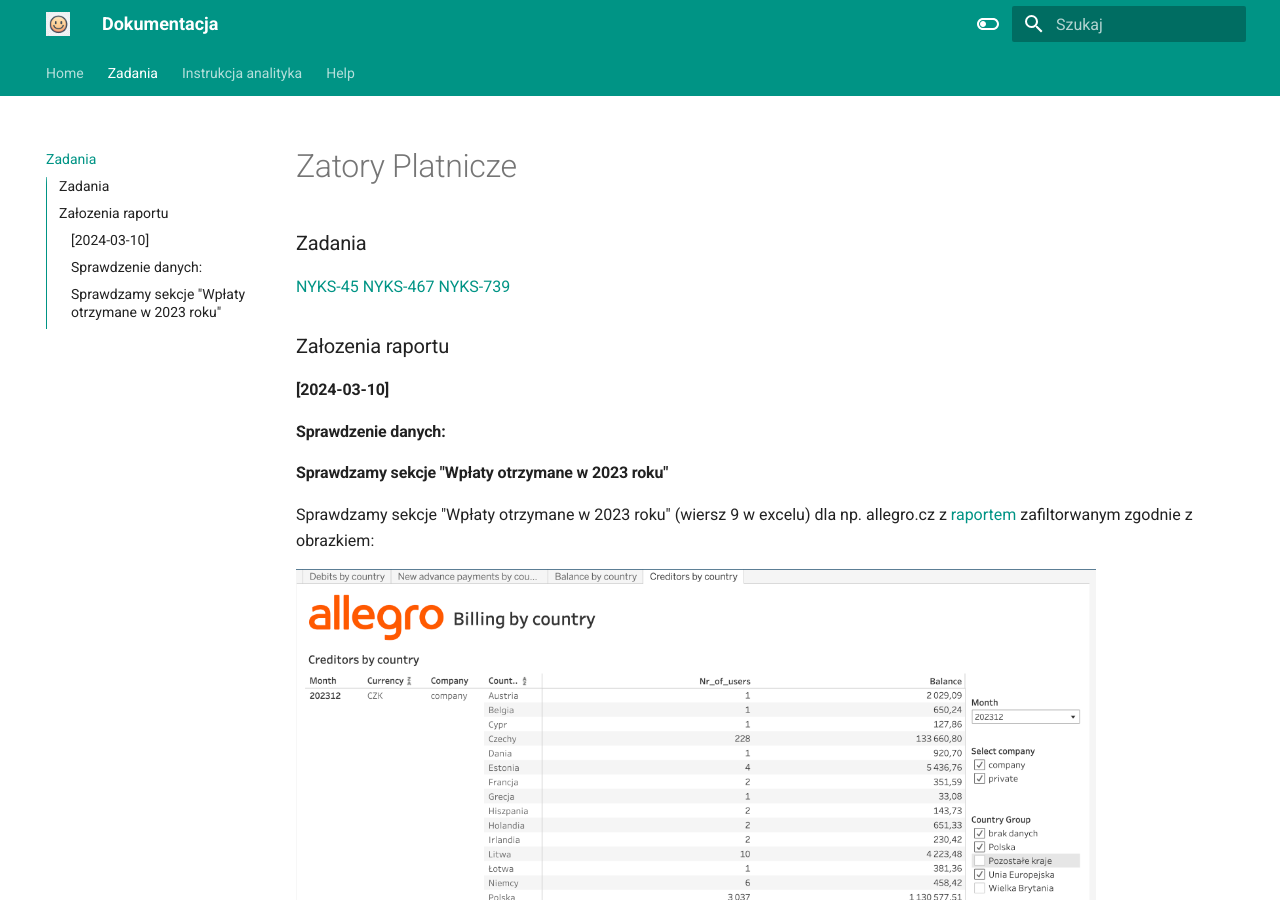
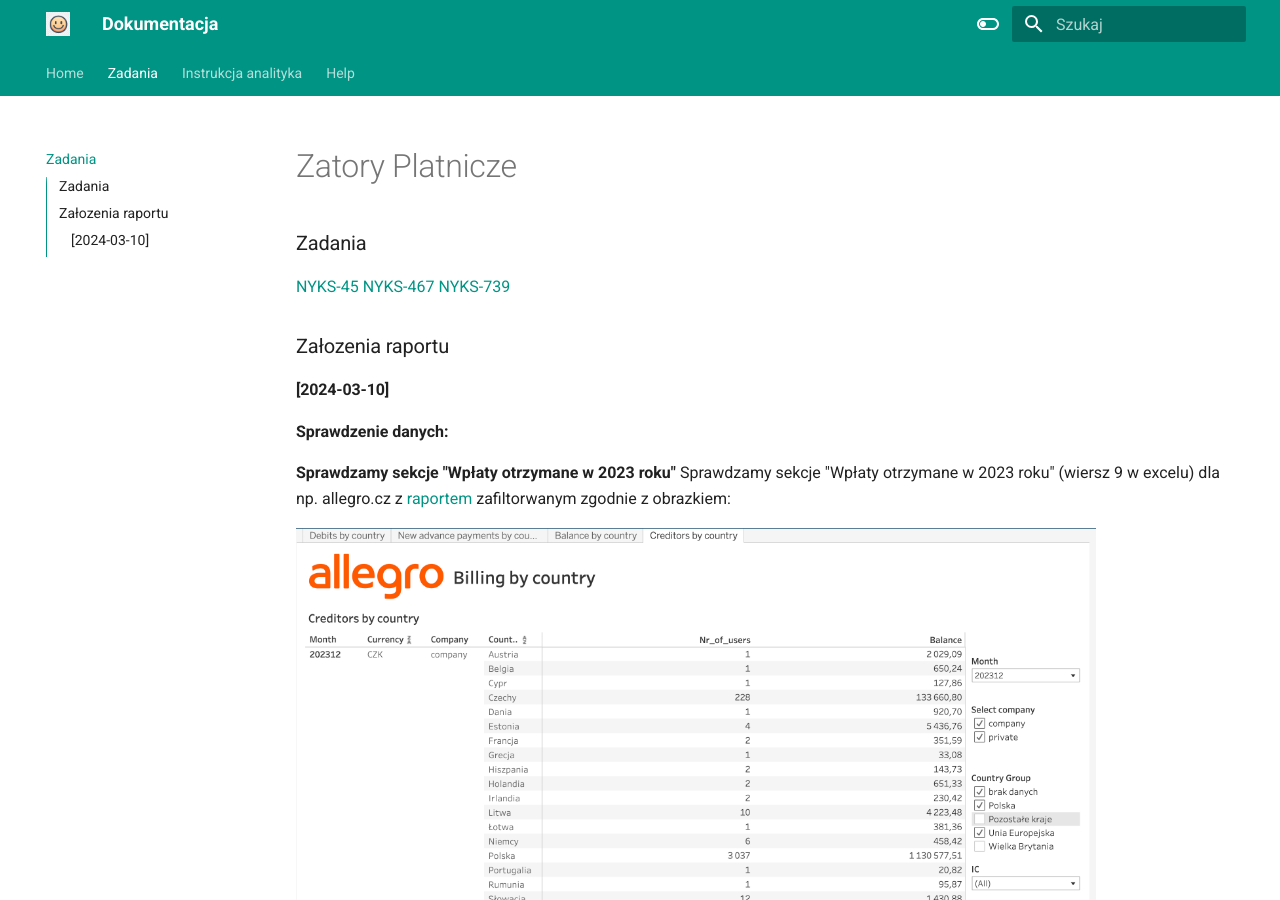
Before and after one commit to kubansa-allegro/doc, an MkDocs documentation site: the page built from docs/zadania.md, in a window 1280 px wide and 900 px high. Built offline with MkDocs 1.6.1 and Material for MkDocs 9.7.7, drawn with Linux system fonts in a browser that asks for light colours.

Commit message:
modify yml

```diff
--- a/docs/zadania.md
+++ b/docs/zadania.md
@@ -11,9 +11,9 @@
 
 #### [2024-03-10]
 
-#### Sprawdzenie danych:
+**Sprawdzenie danych:**
 
-####  Sprawdzamy sekcje "Wpłaty otrzymane w 2023 roku"
+**Sprawdzamy sekcje "Wpłaty otrzymane w 2023 roku"**
  Sprawdzamy sekcje "Wpłaty otrzymane w 2023 roku" (wiersz 9 w excelu) dla np. allegro.cz z [raportem](https://tableau.allegrogroup.com/t/Finance/views/Billingbycountry/Creditorsbycountry) zafiltorwanym zgodnie z obrazkiem:
 
   ![image](../assets/img/nyks739.png){ width="800"}
--- a/mkdocs.yml
+++ b/mkdocs.yml
@@ -81,12 +81,6 @@ markdown_extensions:
       custom_checkbox: true
 
 
-markdown: kramdown
-
-kramdown:
-  toc_levels: 1..2
-
-
 
 copyright: |
   &copy; 2024 <a href="https://github.com/kubansa-allegro"  target="_blank" rel="noopener">Adam Kubanski</a>
```
